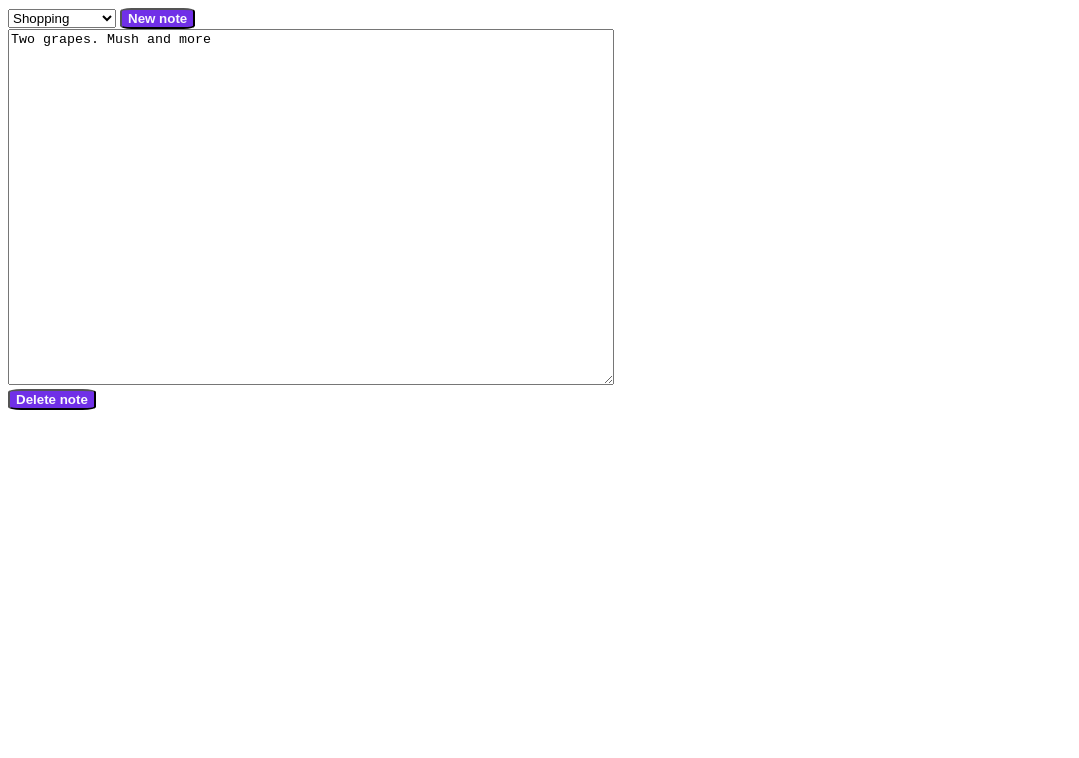
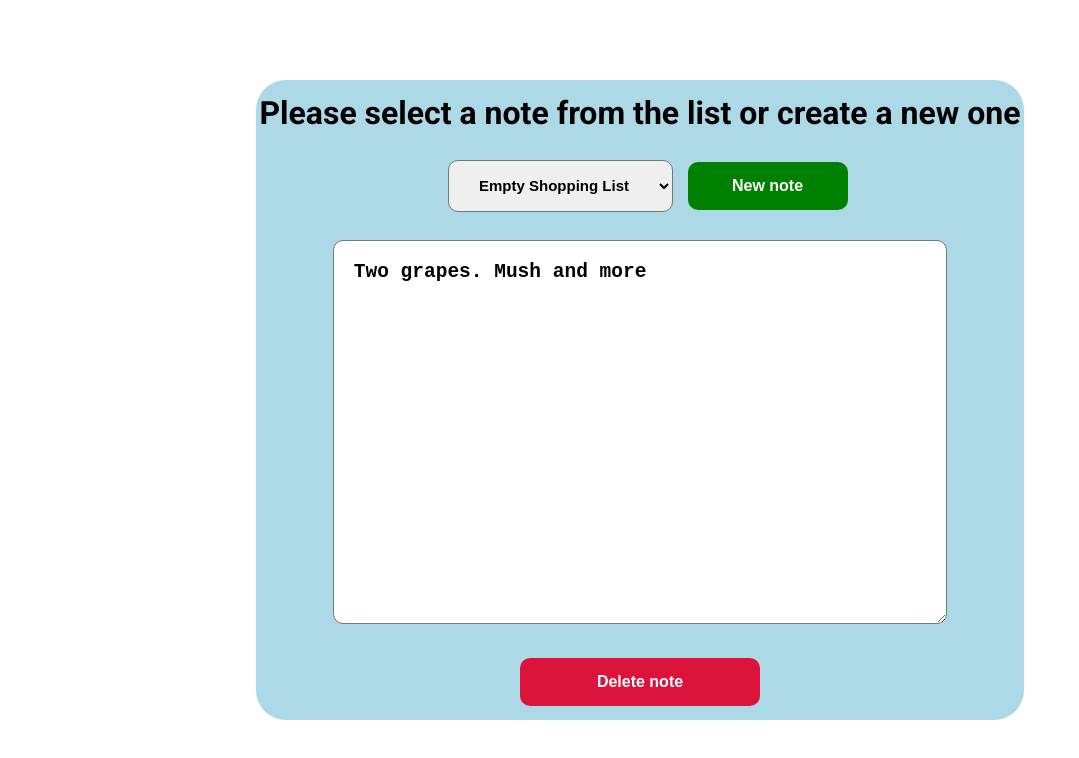
Before and after one commit to noelperez/Note-taking-App, a website: page index.html in a window 1280 px wide. Shown: the whole page, without its empty margins (0-1079 px from the left). Drawn offline with Linux system fonts and the light colour scheme.

Commit message:
Added new styles

```diff
--- a/code.js
+++ b/code.js
@@ -5,10 +5,10 @@ let list = document.querySelector('select');
 
         let state = JSON.parse(localStorage.getItem('Notes')) || {
             notes: {
-                'Shopping': 'Two grapes. Mush and more',
-                'Amiga veneno': 'tu amor es el fuego que enciende mi piel'
+                'Empty Shopping List': 'Two grapes. Mush and more'
+
             },
-            selected: 'Shopping'
+            selected: 'Empty Shopping List'
         };
 
 
--- a/index.html
+++ b/index.html
@@ -1,22 +1,31 @@
-
-
-
 <!DOCTYPE html>
 <html lang="en">
 <head>
     <meta charset="UTF-8">
     <meta http-equiv="X-UA-Compatible" content="IE=edge">
     <meta name="viewport" content="width=device-width, initial-scale=1.0">
-    <title>Document</title>
+    <title>Note Taking App</title>
     <link rel="stylesheet" href="style.css">
 
 </head>
 <body>
-    <select></select> <button id='btn'> New note </button><br>
 
-    <textarea style="width: 600px; height: 350px;"></textarea><br>
-    <button id='btndelete'>Delete note</button>
-    <script src="code.js"></script>
+    <div class="main-container">
+
+        <p> Please select a note from the list or create a new one </p>
+
+        <div class="top">
+
+            <select></select> <button id='btn'> New note </button><br>
+
+        </div>
+
+
+        <textarea placeholder="Enter your notes here..." ></textarea><br>
+        <button id='btndelete'>Delete note</button>
+        <script src="code.js"></script>
+
+    </div>
 
 </body>
 </html>
--- a/style.css
+++ b/style.css
@@ -1,6 +1,91 @@
+@import url('https://fonts.googleapis.com/css2?family=Roboto:wght@100;300;400;500;700&display=swap');
+
+* {
+    margin: 0;
+    padding: 0;
+    box-sizing: border-box;
+}
+
+body {
+    font-family: 'Roboto', sans-serif;
+    width: 100vw;
+    height: 100vh;
+    display: flex;
+    flex-direction: column;
+    align-items: center;
+    justify-content: center;
+}
+
+p {
+    font-size: 2em;
+    padding-top: 10px;
+    font-weight: bold;
+    color: black;
+}
+
+textarea {
+    border-radius: 10px;
+    text-justify: distribute;
+    padding: 20px;
+    font-weight: bold;
+    font-size: 1.5em;
+    max-width: 80%;
+    max-height: 60%;
+    min-width: 80%;
+    min-height: 60%;
+}
+
 button {
-    color: rgb(248, 248, 252);
-    background-color: #7030e7;
-    border-radius: 15%;
+    width: 15em;
+    height: 3em;
+    border-radius: 10px;
+    border: none;
+    cursor: pointer;
+    color: white;
     font-weight: bold;
+    font-size: 1em;
 }
+
+#btn {
+    background-color: green;
+    width: 10em;
+
+
+}
+
+#btndelete {
+    background-color: crimson;
+    margin-bottom: 10px;
+
+}
+
+.main-container {
+    display: flex;
+    flex-direction: column;
+    align-items: center;
+    justify-content: space-around;
+    width: 60%;
+    height: 80%;
+    background-color: lightblue;
+    border-radius: 30px;
+}
+
+.top {
+    margin: 20px 0;
+    display: flex;
+    align-items: center;
+    justify-content: center;
+}
+
+select {
+
+    margin: 0 15px;
+    width: 15em;
+    height: 3.5em;
+    border-radius: 10px;
+    padding: 0;
+    font-weight: bold;
+    text-align: center;
+    font-size: 15px;
+
+}
```
Also changed, not shown: READ.MD (+1 -1 lines), package.json (added, +23 -0 lines), 2 other files.
